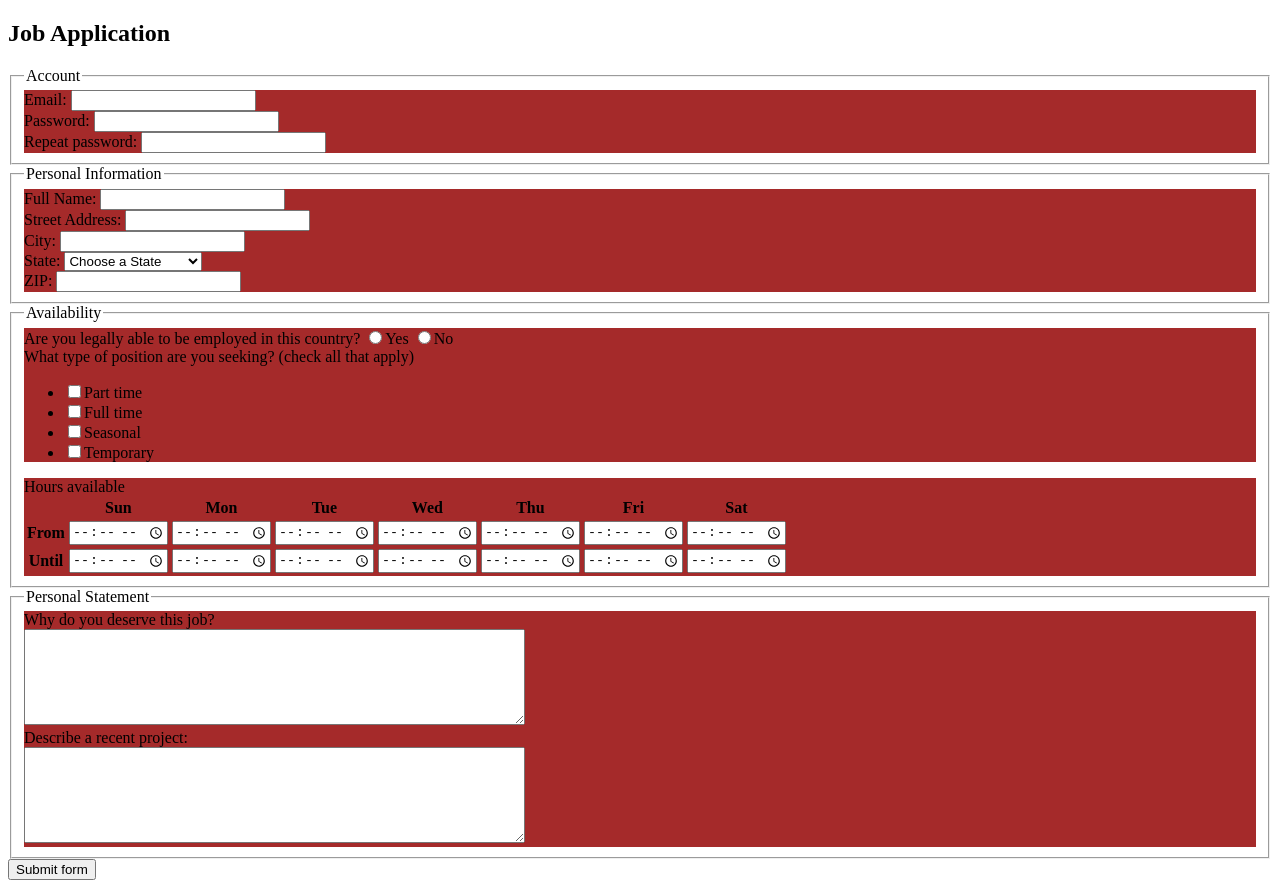
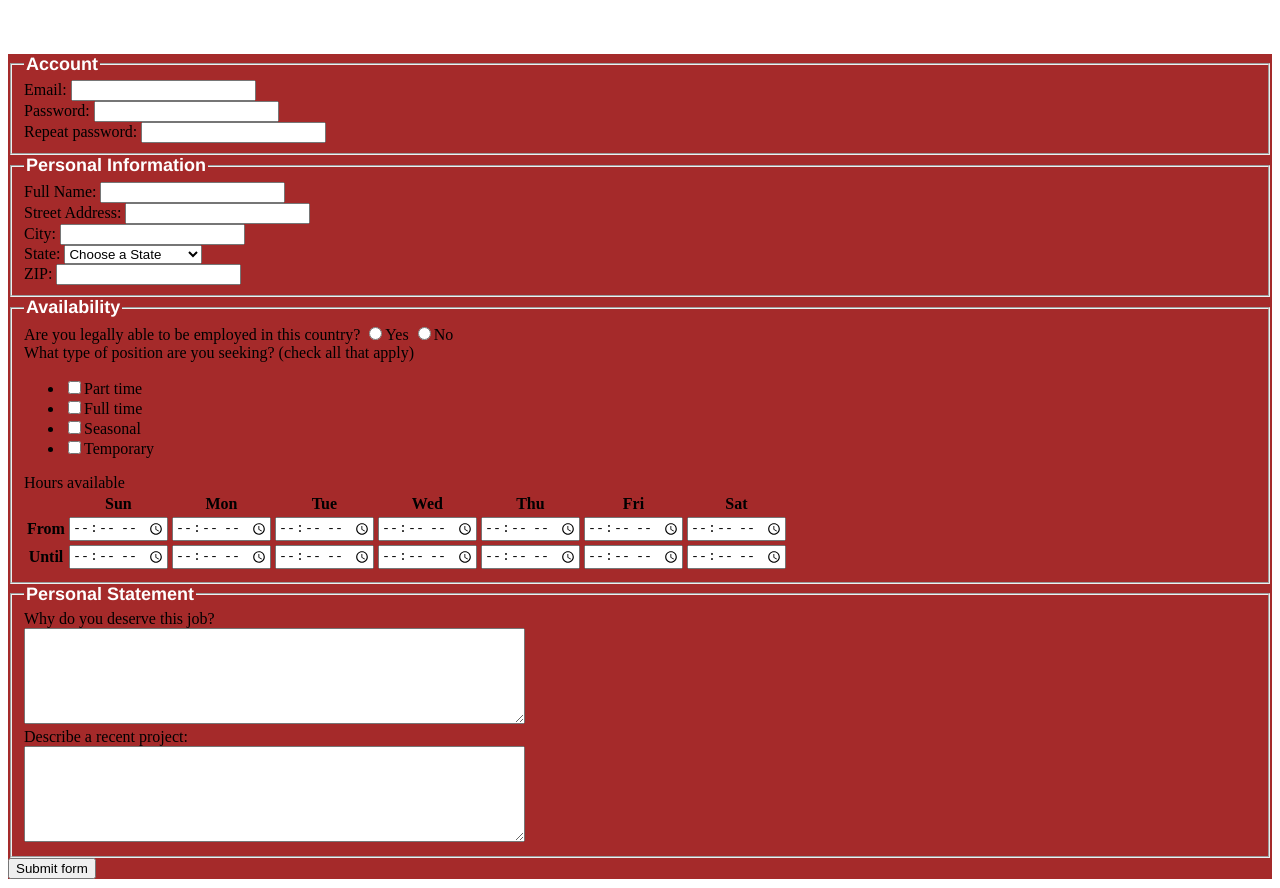
Before and after one commit to kev2000-1868455/kev2000-1868455.github.io, a plain HTML site: page jobApplicationForm.html in a window 1280 px wide. Drawn offline with Linux system fonts and the light colour scheme.

Commit message:
Add files via upload

```diff
--- a/job.css
+++ b/job.css
@@ -1,3 +1,17 @@
-div {
+form {
     background-color: brown;
 }
+
+h2 {
+    font-family: 'Franklin Gothic Medium', 'Arial Narrow', Arial, sans-serif;
+    font-size: larger;
+    color: white;
+    font-weight: bolder;
+}
+
+legend {
+    font-family: 'Franklin Gothic Medium', 'Arial Narrow', Arial, sans-serif;
+    font-size: large;
+    color: white;
+    font-weight: bold;
+}
--- a/jobApplicationForm.html
+++ b/jobApplicationForm.html
@@ -7,7 +7,7 @@
 </head>
 <body>
 
-<h2>Job Application</h2>
+<h2> The Last Job Application You Will EVER Need</h2>
 
 <form action="http://gclass.alexburner.com/formtest.php" method="post">
 
```
